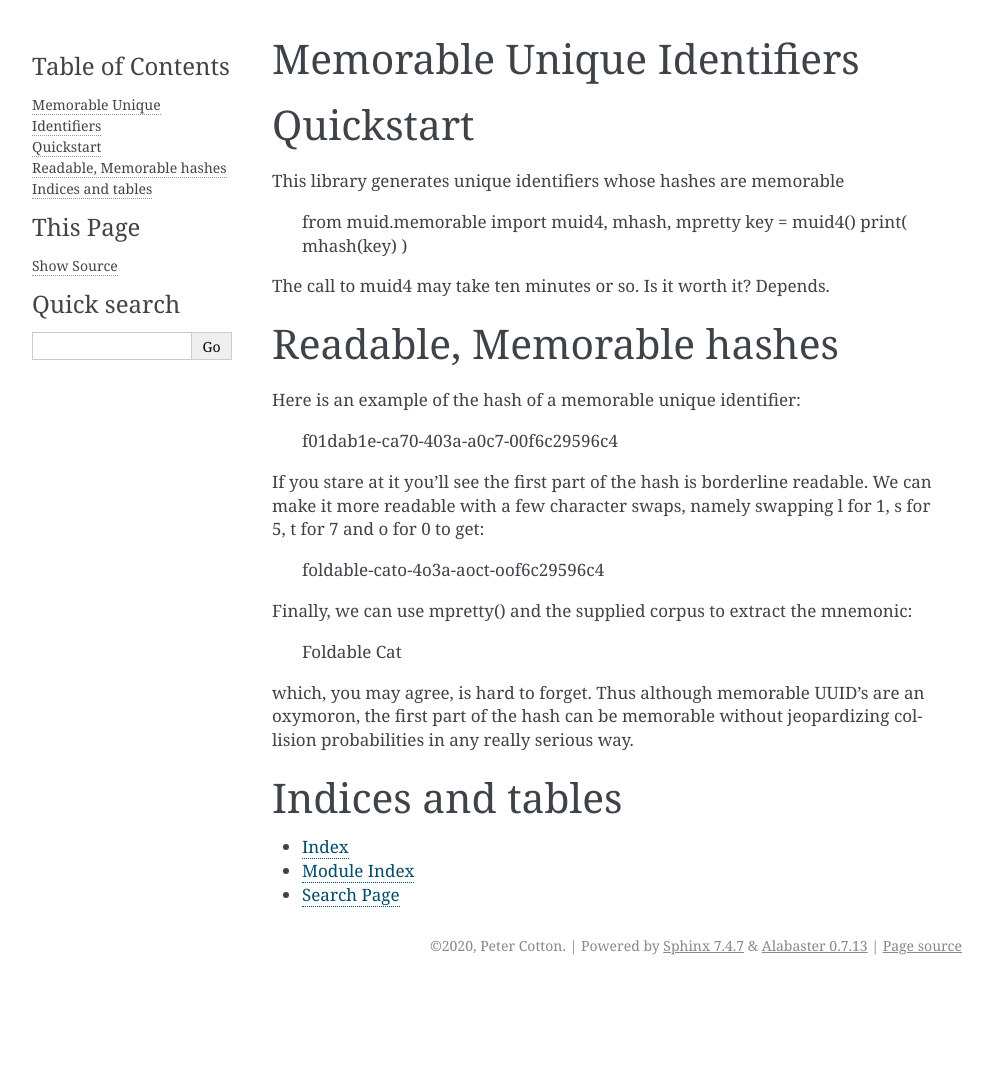
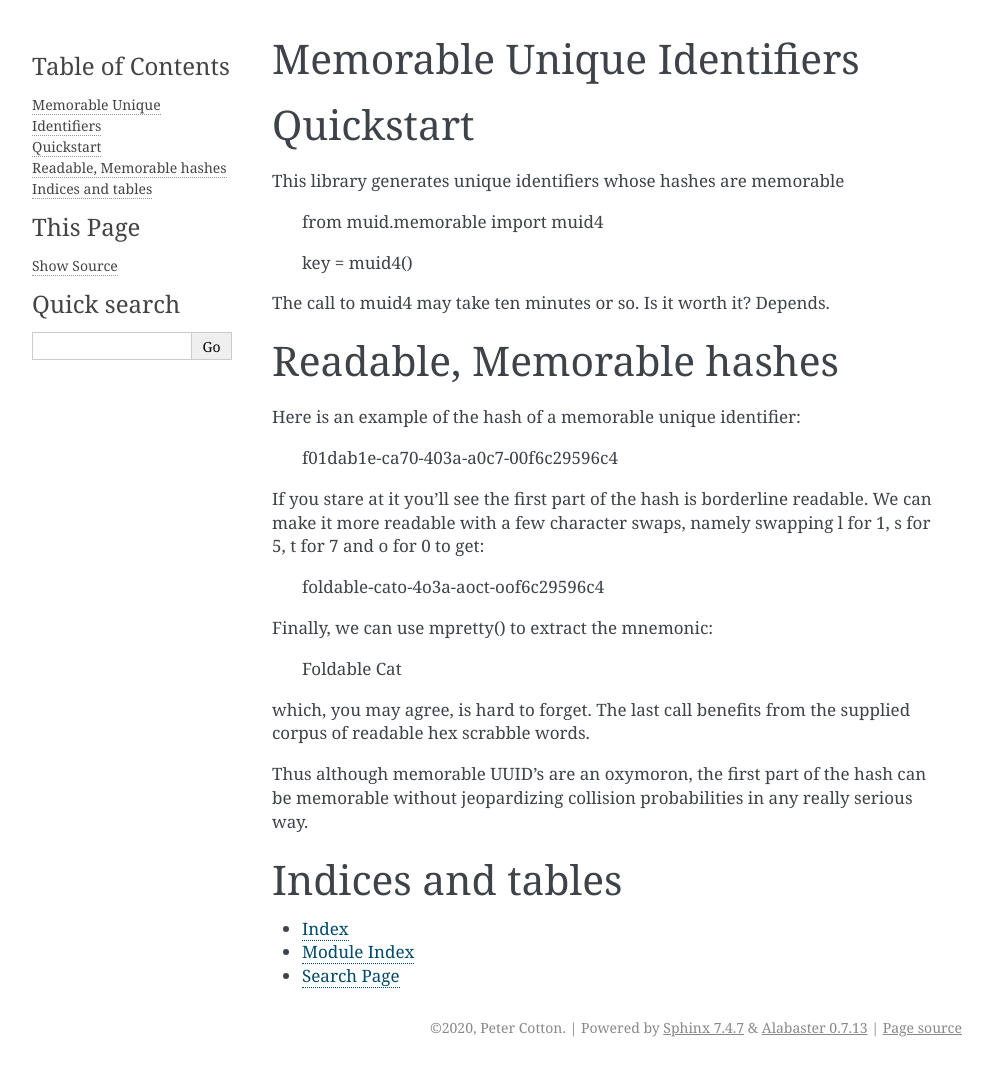
Before and after one commit to microprediction/muid, a Sphinx documentation site: the page built from docs/index.rst, in a window 1280 px wide. Shown: the whole page, without its empty margins (148-1141 px from the left). Built offline with Sphinx 7.4.7, drawn with Linux system fonts in a browser that asks for light colours; before the commit the page ends 985 px from its top, so only the background shows below that.

```diff
--- a/docs/index.rst
+++ b/docs/index.rst
@@ -11,9 +11,9 @@ Quickstart
 
 This library generates unique identifiers whose hashes are memorable
 
-    from muid.memorable import muid4, mhash, mpretty
+    from muid.memorable import muid4
+
     key  = muid4()
-    print( mhash(key) )
 
 The call to muid4 may take ten minutes or so. Is it worth it? Depends.
 
@@ -29,11 +29,14 @@ more readable with a few character swaps, namely swapping l for 1, s for 5, t fo
 
     foldable-cato-4o3a-aoct-oof6c29596c4
 
-Finally, we can use mpretty() and the supplied corpus to extract the mnemonic:
+Finally, we can use mpretty() to extract the mnemonic:
 
     Foldable Cat
 
-which, you may agree, is hard to forget. Thus although memorable UUID's are an oxymoron, the first part
+which, you may agree, is hard to forget. The last call benefits
+from the supplied corpus of readable hex scrabble words.
+
+Thus although memorable UUID's are an oxymoron, the first part
 of the hash can be memorable without jeopardizing collision probabilities in any really serious way.
 
 
```
Also changed, not shown: README.md (+2 -3 lines).
